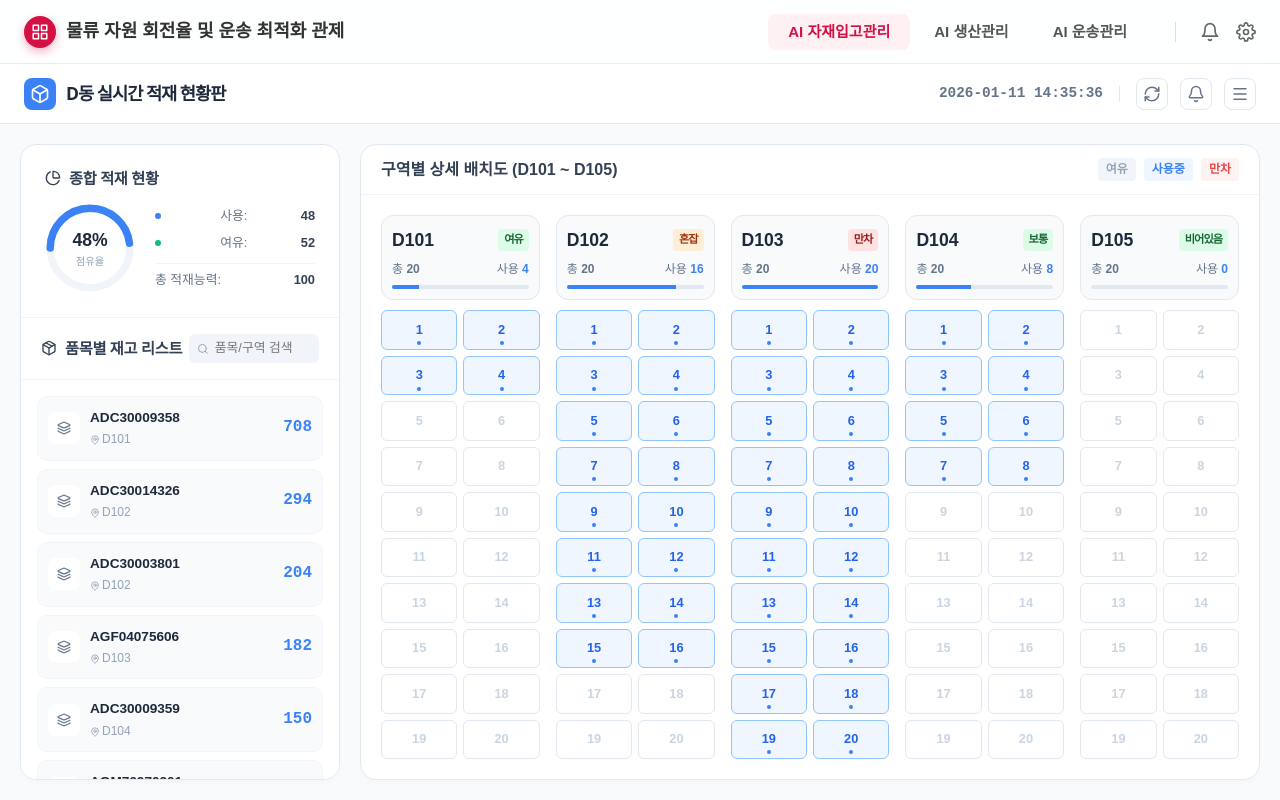
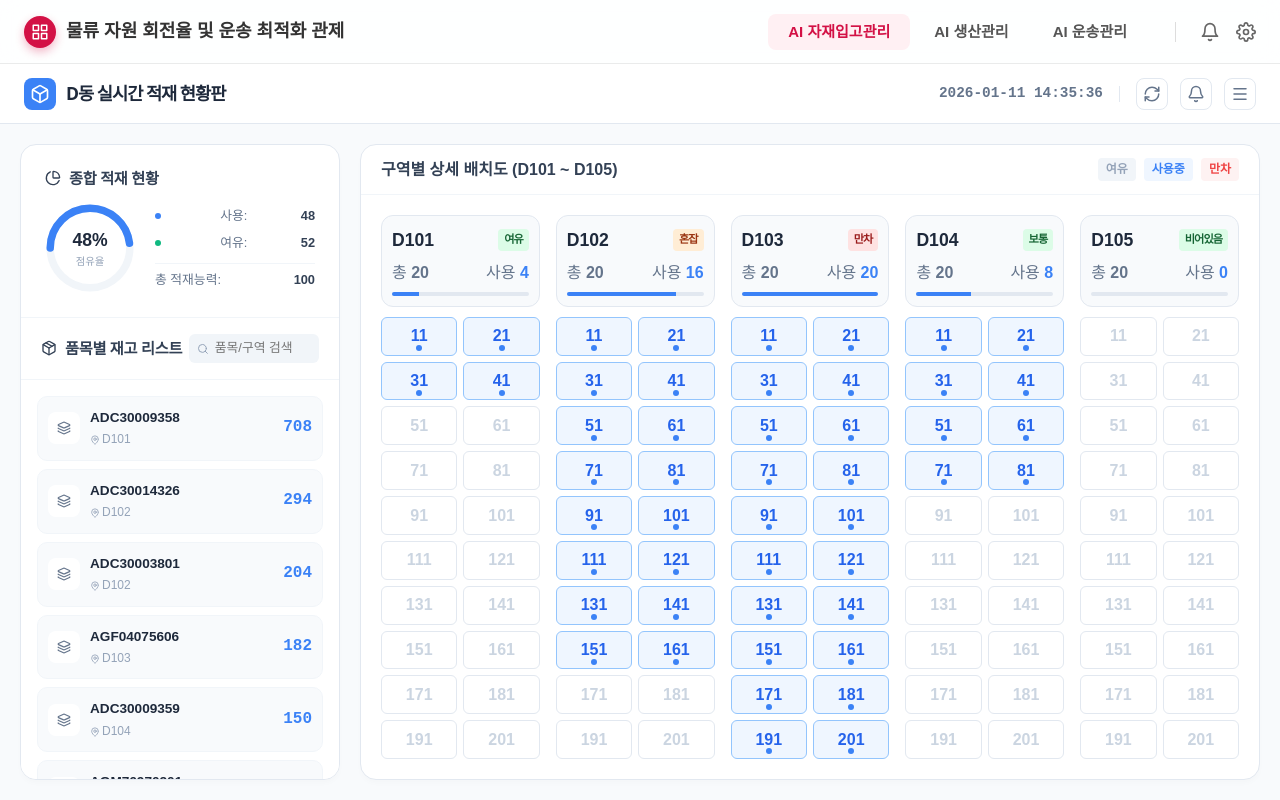
Before and after one commit to choidy180/2026-scct-dev, a Next.js app: page /material/warehouse in a window 1280 px wide. Built offline with nearby package versions, Linux system fonts and the light colour scheme.

Commit message:
'deploy'

```diff
--- a/app/material/inbound-inspection/page.tsx
+++ b/app/material/inbound-inspection/page.tsx
@@ -159,9 +159,9 @@ const BoardContainer = styled.div`
                             .slot {
                                 background: #fff; border: 1px solid #e2e8f0; border-radius: 6px;
                                 display: flex; align-items: center; justify-content: center; position: relative;
-                                font-size: 0.8rem; font-weight: 700; color: #cbd5e1;
+                                font-size: 1rem; font-weight: 700; color: #cbd5e1;
                                 &.on { background: #eff6ff; border-color: #93c5fd; color: #2563eb; }
-                                .dot { position: absolute; bottom: 10%; width: 4px; height: 4px; background: #3b82f6; border-radius: 50%; }
+                                .dot { position: absolute; bottom: 10%; width: 6px; height: 6px; background: #3b82f6; border-radius: 50%; }
                             }
                         }
                     }
--- a/app/material/warehouse/page.tsx
+++ b/app/material/warehouse/page.tsx
@@ -252,7 +252,7 @@ export default function WarehouseMapDashboard() {
                                 <SlotGrid>
                                     {zone.slots.map((slot: any) => (
                                         <Slot key={slot.no} $active={slot.active}>
-                                            <div className="no">{slot.no}</div>
+                                            <div className="no">{slot.no}1</div>
                                             {slot.active && <div className="car-indicator" />}
                                         </Slot>
                                     ))}
@@ -479,7 +479,7 @@ const ZoneColumn = styled(motion.div)`
         &.orange { background: #ffedd5; color: #9a3412; }
         &.red { background: #fee2e2; color: #991b1b; }
     }
-    .stats-row { display: flex; justify-content: space-between; font-size: 0.75rem; color: #64748b; margin-bottom: 6px; b.use { color: #3b82f6; } }
+    .stats-row { display: flex; justify-content: space-between; font-size: 1rem; color: #64748b; margin-bottom: 6px; b.use { color: #3b82f6; } }
     .progress-bg { height: 4px; background: #e2e8f0; border-radius: 2px; overflow: hidden; .progress-fill { height: 100%; background: #3b82f6; } }
   }
 `;
@@ -497,8 +497,8 @@ const Slot = styled.div<{ $active: boolean }>`
   border: 1px solid ${props => props.$active ? '#93c5fd' : '#e2e8f0'};
   border-radius: 6px;
   display: flex; align-items: center; justify-content: center; position: relative;
-  font-size: 0.8rem; font-weight: 700; color: ${props => props.$active ? '#2563eb' : '#cbd5e1'};
-  .car-indicator { position: absolute; bottom: 10%; width: 4px; height: 4px; background: #3b82f6; border-radius: 50%; }
+  font-size: 1rem; font-weight: 700; color: ${props => props.$active ? '#2563eb' : '#cbd5e1'};
+  .car-indicator { position: absolute; bottom: 10%; width: 6px; height: 6px; background: #3b82f6; border-radius: 50%; }
 `;
 
 // 🔥 Side Menu Styles
@@ -524,12 +524,12 @@ const SideDrawer = styled(motion.div)`
   }
 
   .menu-list { flex: 1; padding: 20px; overflow-y: auto; display: flex; flex-direction: column; gap: 8px; }
-  .menu-label { font-size: 0.75rem; font-weight: 700; color: #94a3b8; margin: 12px 0 8px 12px; }
+  .menu-label { font-size: 1rem; font-weight: 700; color: #94a3b8; margin: 12px 0 8px 12px; }
 
   .drawer-footer {
       padding: 20px; border-top: 1px solid #f1f5f9; display: flex; justify-content: space-between; align-items: center;
       .logout-btn { display: flex; align-items: center; gap: 8px; color: #ef4444; background: none; border: none; font-weight: 600; cursor: pointer; &:hover { opacity: 0.8; } }
-      .ver { font-size: 0.75rem; color: #cbd5e1; }
+      .ver { font-size: 1rem; color: #cbd5e1; }
   }
 `;
 
```
